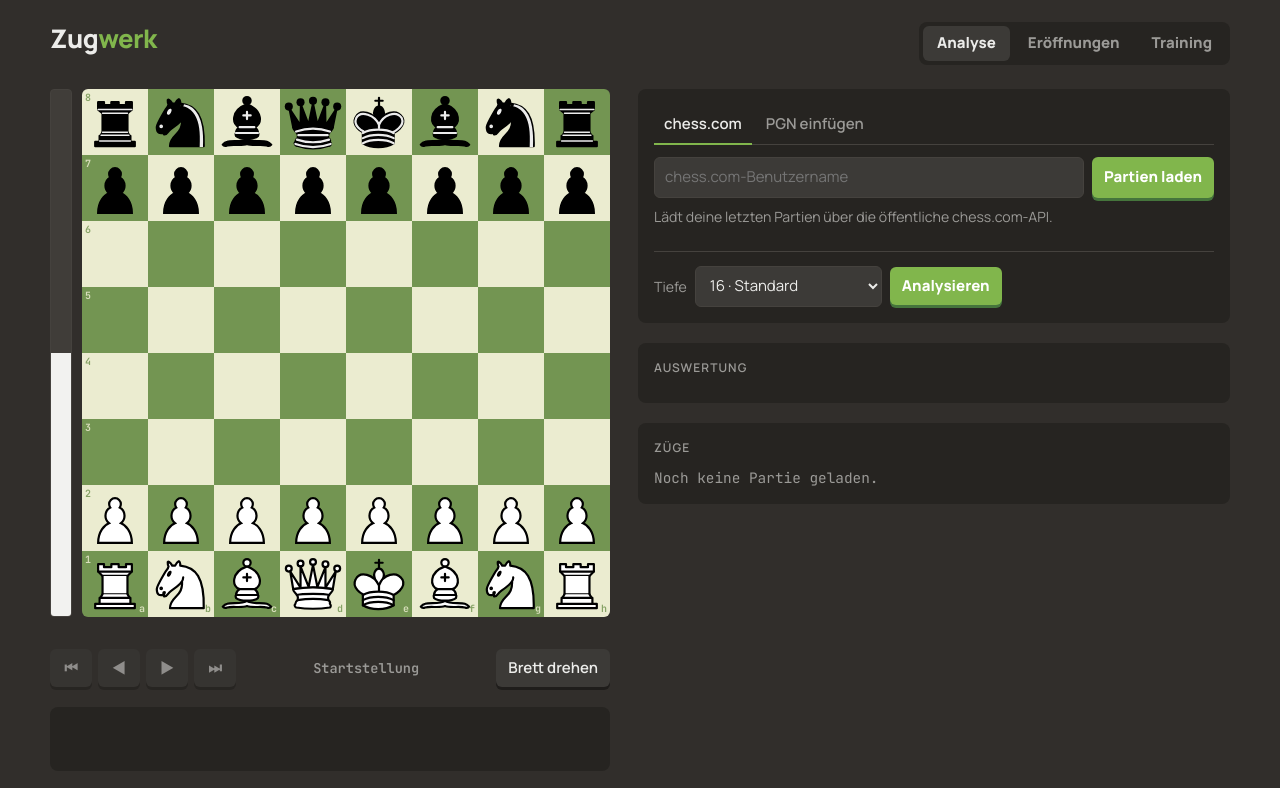
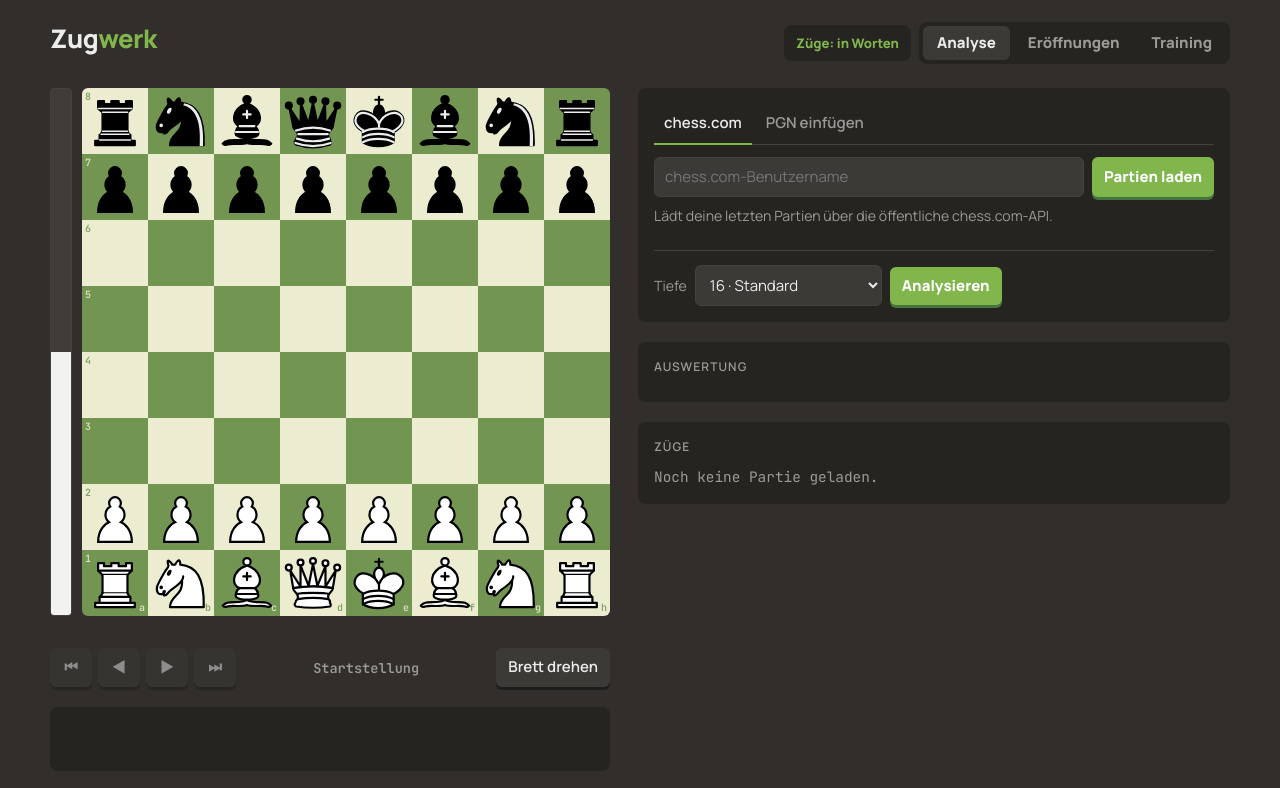
Before and after one commit to Tyrive/zugwerk, a plain HTML site: page index.html in a window 1280 px wide. Shown: the top 788 px of the page. Drawn offline with nearby package versions, Linux system fonts and the light colour scheme.

Commit message:
Züge in Erklärungen ausschreiben (Bauer nach d4 statt d4)
- Neues Skript spell.js wandelt Züge in allen Erklärungen in Worte um:
  „Turm nach e1“, „Läufer schlägt auf f7 mit Schach“, „kurze Rochade“,
  Routen wie „Springer über d2 und f1 nach g3“, Vorstöße wie „Bauer von d3 nach d4“
- Unterscheidet Züge von Feldnamen („deckt e4“, „auf f7“ bleiben Felder)
- Zuglisten und Engine-Linien bleiben in Kurzschrift
- Umschalter oben rechts: „Züge: in Worten“ / „Züge: Kurzschrift“ (standardmäßig in Worten)

Co-Authored-By: Claude Opus 5.5 <noreply@anthropic.com>
Claude-Session: https://claude.ai/code/session_01DrJEdTdV3tHaEpRcve9Ezz

```diff
--- a/index.html
+++ b/index.html
@@ -165,6 +165,10 @@ textarea{width:100%;min-height:110px;font:12px/1.4 var(--font-mono);resize:verti
 .varbar span{padding:1px 4px;border-radius:4px}
 .varbar span.cur{background:var(--accent);color:var(--accent-fg)}
 /* Navigation */
+.hdr-r{display:flex;align-items:center;gap:8px;flex-wrap:wrap}
+.spellbtn{border:0;background:var(--surface);color:var(--muted);font:700 .82rem var(--font-ui);padding:9px 12px;border-radius:8px;cursor:pointer}
+.spellbtn[aria-pressed="true"]{color:var(--accent)}
+.spellbtn:focus-visible{outline:2px solid var(--accent)}
 .topnav{display:flex;gap:4px;background:var(--surface);border-radius:8px;padding:4px}
 .topnav a{color:var(--muted);text-decoration:none;font-weight:700;padding:6px 14px;border-radius:6px}
 .topnav a[aria-current="page"]{background:var(--surface2);color:var(--fg)}
@@ -279,11 +283,14 @@ footer{color:var(--muted);font-size:.8rem;max-width:70ch}
 <div class="wrap">
   <header>
     <h1>Zug<span>werk</span></h1>
+    <div class="hdr-r">
+    <button class="spellbtn" id="spellBtn" aria-pressed="true" title="Züge in Erklärungen als Wörter oder in Kurzschrift anzeigen">Züge: in Worten</button>
     <nav class="topnav">
       <a href="#" id="navAnalyse" aria-current="page">Analyse</a>
       <a href="#openings" id="navOpenings">Eröffnungen</a>
       <a href="#training" id="navTraining">Training</a>
     </nav>
+    </div>
   </header>
 
   <main id="viewAnalyse">
@@ -1211,12 +1218,13 @@ $("pgnText").value = SAMPLE_PGN;
 setGame(parseGame(SAMPLE_PGN), false);
 $("anMsg").textContent = "Beispiel: Morphys Opernpartie (1858).";
 </script>
-<script src="lessons.js?v=20261114b"></script>
-<script src="puzzles.js?v=20261114b"></script>
-<script src="openings.js?v=20261114b"></script>
-<script src="plans.js?v=20261114b"></script>
-<script src="openings-ui.js?v=20261114b"></script>
-<script src="training.js?v=20261114b"></script>
-<script src="sync.js?v=20261114b"></script>
+<script src="lessons.js?v=20261114c"></script>
+<script src="puzzles.js?v=20261114c"></script>
+<script src="openings.js?v=20261114c"></script>
+<script src="plans.js?v=20261114c"></script>
+<script src="openings-ui.js?v=20261114c"></script>
+<script src="training.js?v=20261114c"></script>
+<script src="sync.js?v=20261114c"></script>
+<script src="spell.js?v=20261114c"></script>
 </body>
 </html>
--- a/openings-ui.js
+++ b/openings-ui.js
@@ -172,7 +172,7 @@ function updatePlan(fen, side){
   const next = items.find(x => !x.done && !x.later);
   el.innerHTML = `${italian ? "" : '<div class="muted" style="margin-bottom:6px">Keine typische Italienisch-Stellung. Allgemeine Prinzipien:</div>'}
     ${next ? `<div class="pnext"><div class="muted">Nächster sinnvoller Schritt</div><b>${esc(next.t)}</b><div>${esc(next.why)}</div></div>` : italian ? `<div class="pnext"><b>Aufbau komplett.</b><div>Jetzt geht es ums Mittelspiel: Was will der Gegner, welche deiner Figuren steht am schlechtesten?</div></div>` : ""}
-    <div class="pcheck">${items.map(x => `<div class="pitem${x.done ? " done" : x.later ? " later" : ""}${x === next ? " nxt" : ""}" title="${esc(x.why)}"><span class="pdot">${x.done ? "✓" : ""}</span><span>${esc(x.t)}</span>${x.later && !x.done ? '<span class="lt">später</span>' : ""}</div>`).join("")}</div>
+    <div class="pcheck">${items.map(x => `<div class="pitem${x.done ? " done" : x.later ? " later" : ""}${x === next ? " nxt" : ""}" title="${esc(x.why)}"><span class="pdot">${x.done ? "✓" : ""}</span><span class="seq">${esc(x.t)}</span>${x.later && !x.done ? '<span class="lt">später</span>' : ""}</div>`).join("")}</div>
     <div class="muted ptip">Aber zuerst immer: Was hat der letzte Gegnerzug vor? Eine Drohung geht vor jedem Aufbauzug.</div>`;
 }
 
--- /dev/null
+++ b/spell.js
@@ -0,0 +1,155 @@
+/* Zugwerk – Züge in Erklärungen ausschreiben („Bauer nach d4“ statt „d4“).
+   Arbeitet auf den Textknoten der Erklärungsbereiche; Zuglisten und Engine-Linien bleiben in Kurzschrift.
+   Abschaltbar über den Knopf oben rechts. */
+"use strict";
+(function(){
+  const PN = {K:"König", D:"Dame", T:"Turm", L:"Läufer", S:"Springer"};
+  const PROMO = {D:"Dame", T:"Turm", L:"Läufer", S:"Springer"};
+  const ROOTS = ["viewOpenings", "viewTraining", "comment"];
+  const SKIP = ".omoves,#moves,#lines,.omv,.mv,.lname,.opp,.tagnext,.varbar,#plyinfo,.lt,.chip,.co,.badge-sq,input,textarea,select,option,script,style,.nospell,.big,.goal";
+  const ORIG = new WeakMap(), CONV = new WeakMap();
+  // Wörter vor einem Feldnamen, nach denen es sich um einen Zug handelt (sonst ist es ein Feld, z. B. „auf e4“, „deckt e4“)
+  const MOVE_PREV = new Set(["mit","bereitet","sofort","später","plan","dann","statt","kommt","spielt","spielst","spielen","gelingt",
+    "vorstoß","danach","zuerst","erst","vorher","verhindert","droht","sofortige","späteres","zug","folgt","empfiehlt","gespielt",
+    "richtig","besser","stärker","idee","fortsetzung","moment","frühes","frühen","zahme","durchbruch","hebel","gegenhebel","lohnt","sondern"]);
+  const NEXT_SQ = new Set(["ist","gedeckt","hängt","fällt","steht","genug","wird","bleibt","sind"]);
+  let on = true;
+  try { on = localStorage.getItem("zugwerk.spell") !== "0"; } catch(e){}
+
+  const RE_PIECE = /^([KDTLS])([a-h]?[1-8]?)(x?)([a-h][1-8])(=[DTLS])?([+#]?)$/;
+  const RE_PCAP = /^([a-h])x([a-h][1-8])(=[DTLS])?([+#]?)$/;
+  const RE_PUSH = /^([a-h][1-8])(=[DTLS])?([+#]?)$/;
+  const RE_CASTLE = /^(O-O-O|O-O|0-0-0|0-0)([+#]?)$/;
+  const RE_NUM = /^\d+(\.|…)$/;
+  const suffix = (promo, chk) => (promo ? ` und wird zur ${PROMO[promo[1]]}` : "") + (chk === "+" ? " mit Schach" : chk === "#" ? ", Matt" : "");
+  function san2words(tok){
+    let m;
+    if ((m = tok.match(RE_CASTLE))) return (m[1].length > 3 ? "lange Rochade" : "kurze Rochade") + suffix(null, m[2]);
+    if ((m = tok.match(RE_PIECE))) return `${PN[m[1]]} ${m[3] ? "schlägt auf" : "nach"} ${m[4]}` + suffix(m[5], m[6]);
+    if ((m = tok.match(RE_PCAP))) return `Bauer schlägt auf ${m[2]}` + suffix(m[3], m[4]);
+    if ((m = tok.match(RE_PUSH))) return `Bauer nach ${m[1]}` + suffix(m[2], m[3]);
+    return null;
+  }
+  const isSan = t => RE_CASTLE.test(t) || RE_PIECE.test(t) || RE_PCAP.test(t) || RE_PUSH.test(t);
+
+  // Routen: „Sbd2–f1–g3“ und Bauernvorstöße „d3–d4“
+  function routes(s){
+    s = s.replace(/(^|[^\w])([a-h][1-8])\/([a-h][1-8])(?!\w)/g, "$1Bauern nach $2 und $3");
+    s = s.replace(/(^|[^\wäöüÄÖÜ])…?([KDTLS])[a-h]?([a-h][1-8])((?:–[a-h][1-8])+)/g, (all, pre, p, first, rest) => {
+      const sq = [first, ...rest.split("–").filter(Boolean)], last = sq.pop();
+      return `${pre}${PN[p]} über ${sq.join(" und ")} nach ${last}`;
+    });
+    s = s.replace(/(^|[^\wäöüÄÖÜ–])…?([a-h])([1-8])–([a-h])([1-8])(?![–\w])/g, (all, pre, f1, r1, f2, r2) =>
+      f1 === f2 && Math.abs(r2 - r1) <= 2 ? `${pre}Bauer von ${f1}${r1} nach ${f2}${r2}` : all);
+    return s;
+  }
+
+  function split(raw){
+    const m = raw.match(/^([(„"]*)(…|\.\.\.)?(.*?)([),.:;!?“"]*)$/);
+    return {lead:m[1], ell:m[2] || "", core:m[3], trail:m[4]};
+  }
+  const SQUARE_PREV = new Set(["ziel","feld","felder","feldern","punkt","punkte","auf","nach","von","über","gegen","deckt","decken","greift","um","bis","vor","hinter","linie","bauern","bauer","läufer","springer","turm","dame","könig"]);
+  function convertText(text, seqMode){
+    const s = routes(text);
+    const parts = s.split(/(\s+)/);
+    const W = [];
+    parts.forEach((p, i) => { if (!/^\s*$/.test(p)) W.push({p, i}); });
+    // 1. Pass: Wörter zerlegen und sichere Fälle einordnen
+    W.forEach((w, k) => {
+      const bare = w.p.replace(/^[(„"]+/, "");
+      const jm = bare.match(/^(\d+)(…|\.)(\S+)$/);
+      if (jm){ const t = split(jm[3]); if (isSan(t.core)){ Object.assign(w, {kind:"jmove", num:jm[1] + jm[2], pre:w.p.slice(0, w.p.length - bare.length)}, t); return; } }
+      if (/^\d+(\.|…)$/.test(bare)){ w.kind = "num"; return; }
+      Object.assign(w, split(w.p));
+      if (isSan(w.core)) w.kind = RE_PUSH.test(w.core) && !/[+#=]/.test(w.core) ? "push?" : "move";
+      else w.kind = "word";
+    });
+    const low = w => w ? (w.core || w.p).toLowerCase().replace(/[^a-zäöüß.]/g, "") : "";
+    const isMoveLike = w => w && (w.kind === "move" || w.kind === "jmove" || (w.kind === "word" && /^(rochade|rochieren)$/i.test(w.core)));
+    // 2. Pass: Bauernzüge von Feldnamen unterscheiden
+    W.forEach((w, k) => {
+      if (w.kind !== "push?") return;
+      const pw = W[k - 1], nx = W[k + 1], pl = low(pw);
+      if (nx && NEXT_SQ.has(low(nx))) return;
+      const seqNext = nx && (nx.kind === "move" || nx.kind === "jmove") && !w.trail;
+      if (SQUARE_PREV.has(pl) && !seqNext){ w.kind = "square"; return; }
+      if (seqMode || w.ell) { w.kind = "move"; return; }
+      if (pw && (pw.kind === "num")) { w.kind = "move"; return; }
+      if (MOVE_PREV.has(pl)) { w.kind = "move"; return; }
+      if (w.trail.startsWith(":") && !SQUARE_PREV.has(pl)) { w.kind = "move"; return; }
+      if (pw && (pw.kind === "move" || pw.kind === "jmove") && !pw.trail) { w.kind = "move"; return; }
+      if (pw && isMoveLike(pw) && pw.trail === ",") { w.kind = "move"; return; }
+      if (nx && (nx.kind === "move" || nx.kind === "jmove") && !w.trail) { w.kind = "move"; return; }
+    });
+    // 3. Pass: Listen und „und/oder“-Verbindungen rückwärts und vorwärts auffüllen
+    for (let rep = 0; rep < 3; rep++){
+      for (let k = W.length - 1; k >= 0; k--){
+        const w = W[k]; if (w.kind !== "push?") continue;
+        const nx = W[k + 1], nx2 = W[k + 2];
+        if (w.trail === "," && isMoveLike(nx)) w.kind = "move";
+        else if (!w.trail && nx && /^(und|oder)$/i.test(nx.p) && nx2 && nx2.kind === "move") w.kind = "move";
+      }
+      for (let k = 0; k < W.length; k++){
+        const w = W[k]; if (w.kind !== "push?") continue;
+        const pw = W[k - 1], pw2 = W[k - 2];
+        if (pw && /^(und|oder)$/i.test(pw.p) && pw2 && pw2.kind === "move" && !pw2.trail && !SQUARE_PREV.has(low(W[k - 3]))) w.kind = "move";
+        if (pw && isMoveLike(pw) && pw.trail === ",") w.kind = "move";
+      }
+    }
+    // 4. Ausgabe mit Kommas zwischen aufeinanderfolgenden Zügen
+    let out = parts.slice(0, W.length ? W[0].i : parts.length).join(""), prevMove = false, changed = s !== text;
+    W.forEach((w, k) => {
+      const gap = k ? parts.slice(W[k - 1].i + 1, w.i).join("") : "";
+      if (w.kind === "move" || w.kind === "jmove" || w.kind === "num"){
+        if (prevMove && k) out += ", "; else out += gap;
+        if (w.kind === "num"){ out += w.p; prevMove = false; return; }
+        out += (w.kind === "jmove" ? w.pre + w.num + " " : "") + w.lead + san2words(w.core) + w.trail;
+        prevMove = !w.trail; changed = true;
+      } else { out += gap + w.p; prevMove = false; }
+    });
+    if (W.length) out += parts.slice(W[W.length - 1].i + 1).join("");
+    return changed ? out : text;
+  }
+
+  function seqModeFor(node){
+    const p = node.parentElement; if (!p) return false;
+    if (!(p.tagName === "B" || p.tagName === "STRONG" || p.classList.contains("mono") || p.classList.contains("seq"))) return false;
+    const toks = node.nodeValue.trim().split(/\s+/).map(t => t.replace(/^[(„…]+|[),.:;!?“]+$/g, "")).filter(Boolean);
+    return toks.length > 0 && toks.every(t => RE_NUM.test(t) || isSan(t));
+  }
+  function convertNode(node){
+    if (!on || !node.nodeValue || !/[a-h][1-8]|O-O/.test(node.nodeValue)) return;
+    const p = node.parentElement; if (!p || p.closest(SKIP)) return;
+    if (CONV.has(node) && CONV.get(node) === node.nodeValue) return;
+    const orig = node.nodeValue, next = convertText(orig, seqModeFor(node));
+    if (next !== orig){ ORIG.set(node, orig); CONV.set(node, next); node.nodeValue = next; }
+  }
+  function walk(root, fn){
+    if (!root) return;
+    if (root.nodeType === 3){ fn(root); return; }
+    const w = document.createTreeWalker(root, NodeFilter.SHOW_TEXT);
+    let n; while ((n = w.nextNode())) fn(n);
+  }
+  const obs = new MutationObserver(list => {
+    if (!on) return;
+    for (const m of list){
+      if (m.type === "characterData") convertNode(m.target);
+      else m.addedNodes.forEach(n => walk(n, convertNode));
+    }
+  });
+  ROOTS.forEach(id => { const r = document.getElementById(id); if (r){ walk(r, convertNode); obs.observe(r, {subtree:true, childList:true, characterData:true}); } });
+
+  function setOn(v){
+    on = v;
+    try { localStorage.setItem("zugwerk.spell", v ? "1" : "0"); } catch(e){}
+    ROOTS.forEach(id => walk(document.getElementById(id), n => {
+      if (!v && ORIG.has(n)){ const o = ORIG.get(n); ORIG.delete(n); CONV.delete(n); n.nodeValue = o; }
+      else if (v) convertNode(n);
+    }));
+    btn.textContent = v ? "Züge: in Worten" : "Züge: Kurzschrift";
+    btn.setAttribute("aria-pressed", v);
+  }
+  const btn = document.getElementById("spellBtn");
+  if (btn){ btn.onclick = () => setOn(!on); btn.textContent = on ? "Züge: in Worten" : "Züge: Kurzschrift"; btn.setAttribute("aria-pressed", on); }
+  window.zwSpell = {convertText};
+})();
```
